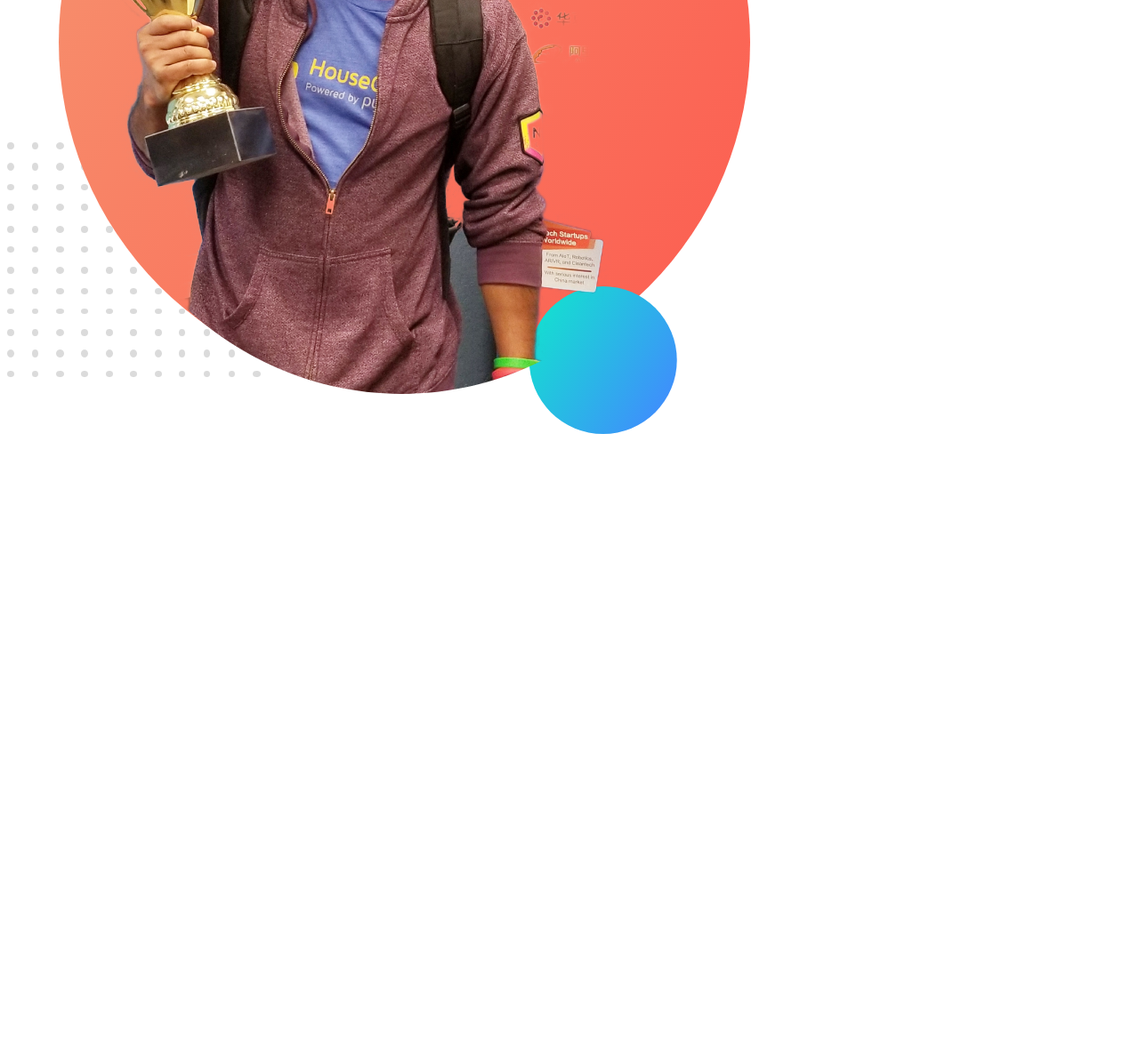
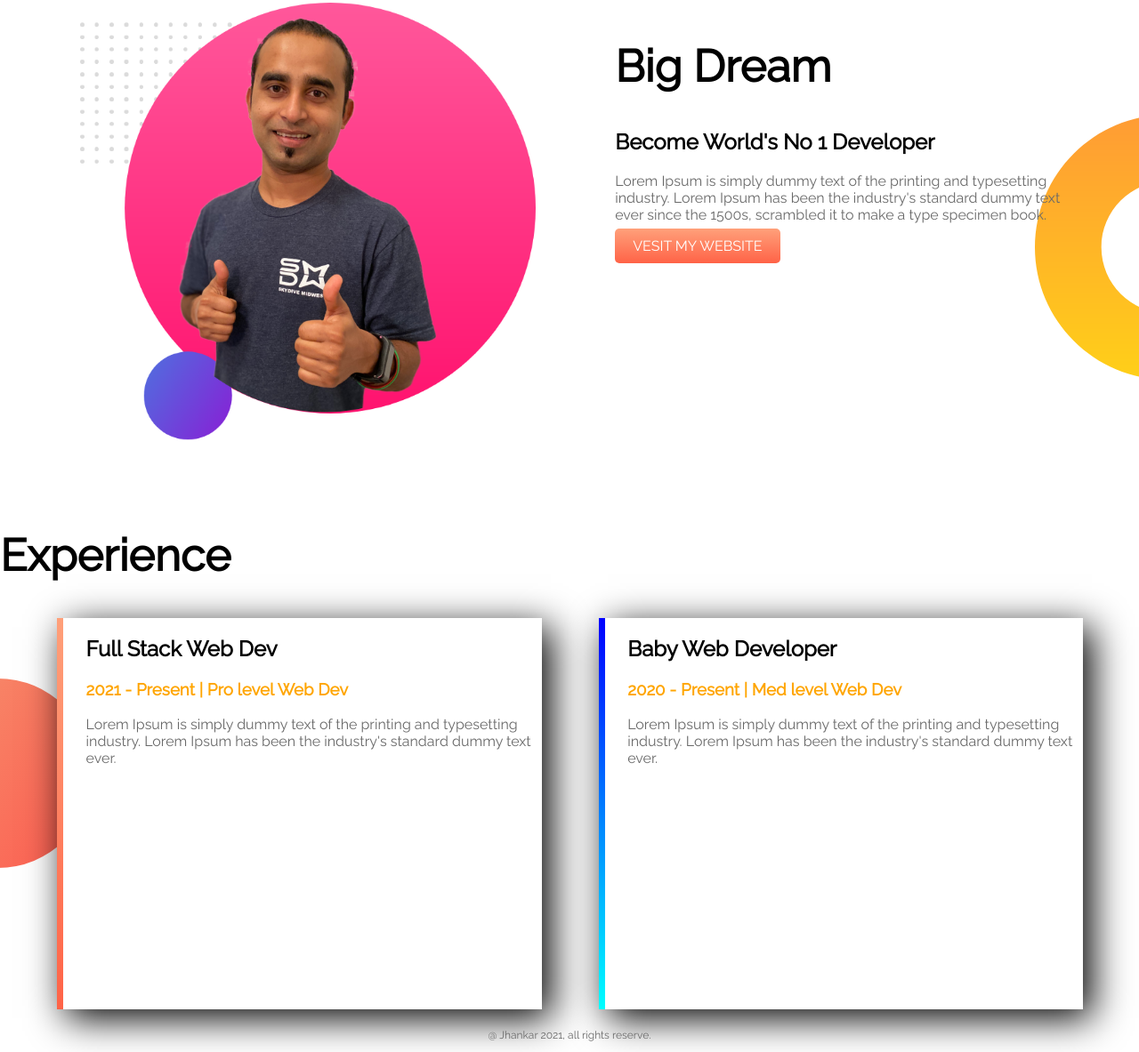
Before and after one commit to sakibmosrafa09/my-first-website, a plain HTML site: page index.html in a window 1280 px wide. Shown: the part 547-1730 px from the top of the page at 89% size. Before the commit the page ends 1047 px from the top, so only its background shows below. Drawn offline with Linux system fonts and the light colour scheme; files whose address does not match are found by name.

Commit message:
my first web

```diff
--- a/index.html
+++ b/index.html
@@ -12,13 +12,51 @@
     <section class="top-banner">
         <div class="half-width">
             <h1>Welcome to</h1>
-            <h1><span class="name-color">Sakib's</span> Website</h1>
+            <h1><span class="h3_color">Sakib's</span> Website</h1>
             <h3>What is Lorem Ipsum?</h3>
             <p>Lorem Ipsum is simply dummy text of the printing and typesetting industry. Lorem Ipsum has been the industry's standard dummy text ever since the 1500s, when an unknown printer took a galley of type and scrambled it to make a type specimen book.</p>
+            <a class="link" target="_blank" href="https://www.facebook.com/alponaplus">Linked in</a>
         </div>
         <div class="half-width">
             <img src="E:\New folder\sm-web\ing\jhankar.png" alt="">
         </div>
     </section>
+    <section class="dream-area">
+        <div class="half-width">
+            <img src="ing/jhankar2.png" alt="">
+
+        </div>
+        <div class="half-width">
+            <h1>Big Dream</h1>
+            <h2>Become World's No 1 Developer</h2>
+            <p>Lorem Ipsum is simply dummy text of the printing and typesetting industry. Lorem Ipsum has been the industry's standard dummy text ever since the 1500s, scrambled it to make a type specimen book.</p>
+            <a class="link" target="_blank" href=""> Vesit My Website</a>
+
+        </div>
+
+    </section>
+    <section class="experience-area">
+        <div>
+            <h1>Experience</h1>
+        </div>
+
+        <div id="full-stack" class="half-width single-experience">
+            <h2>Full Stack Web Dev</h2>
+            <h3 class="h3_color"> 2021 - Present | Pro level Web Dev </h3>
+            <p>Lorem Ipsum is simply dummy text of the printing and typesetting industry. Lorem Ipsum has been the industry's standard dummy text ever.</p>
+        </div>
+        <div id="baby-web" class="half-width single-experience">
+            <h2>Baby Web Developer</h2>
+            <h3 class="h3_color">2020 - Present | Med level Web Dev</h3>
+            <p>Lorem Ipsum is simply dummy text of the printing and typesetting industry. Lorem Ipsum has been the industry's standard dummy text ever.</p>
+
+        </div>
+
+    </section>
+    <footer>
+        <p>
+            @ Jhankar 2021, all rights reserve.
+        </p>
+    </footer>
 </body>
 </html>
--- a/style.css
+++ b/style.css
@@ -0,0 +1,73 @@
+
+body{
+    font-family: 'Raleway', sans-serif;
+    margin: 0px;
+}
+section{
+    height: 550px;
+}
+h1{
+    font-size: 50px;
+}
+.h3_color{
+    color: orange;
+}
+.half-width{
+    width: 40%;
+    float: left;
+    margin-left: 5%;
+    padding-left: 2%;
+}
+.half-width img{
+    width: 100%;
+}
+p{
+    color: dimgrey;
+}
+.top-banner{
+    background-image: url("ing/top-banner.png");
+    background-repeat: no-repeat;
+}
+.link{
+    text-decoration: none;
+    background-image: linear-gradient(lightsalmon, tomato);
+    padding: 10px 20px;
+    border-radius: 5px;
+    color: white;
+    text-transform: uppercase;
+
+}
+.half-widt h2{
+    font-size: 40px;
+}
+.dream-area{
+    background-image: url("ing/dream-bg.png");
+    background-repeat: no-repeat;
+    background-position: right;
+}
+.single-experience{
+    box-shadow: 10px 10px 40px;
+    border: 5px;
+    height: 80%;
+    background-color: white;
+
+}
+.experience-area{
+    background-image: url("ing/exp-bg.png");
+    background-repeat: no-repeat;
+    background-position: left;
+}
+#full-stack{
+    border-left: 7px solid;
+    border-image: linear-gradient(180deg, lightsalmon, tomato) ;
+    border-image-slice: 1;
+}
+#baby-web{
+    border-left: 7px solid;
+    border-image: linear-gradient(180deg, blue, cyan);
+    border-image-slice: 1;
+}
+footer{
+    text-align: center;
+    font-size: 12px;
+}
```
